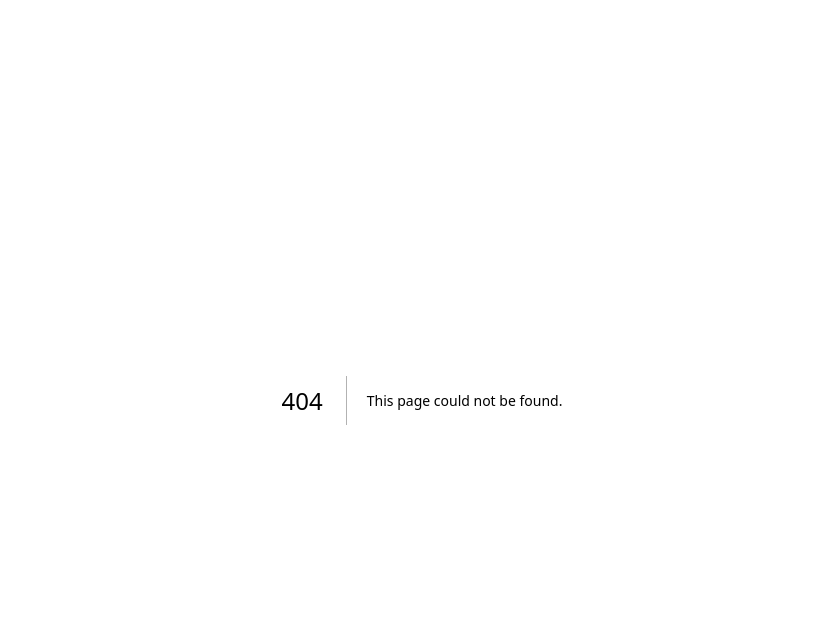
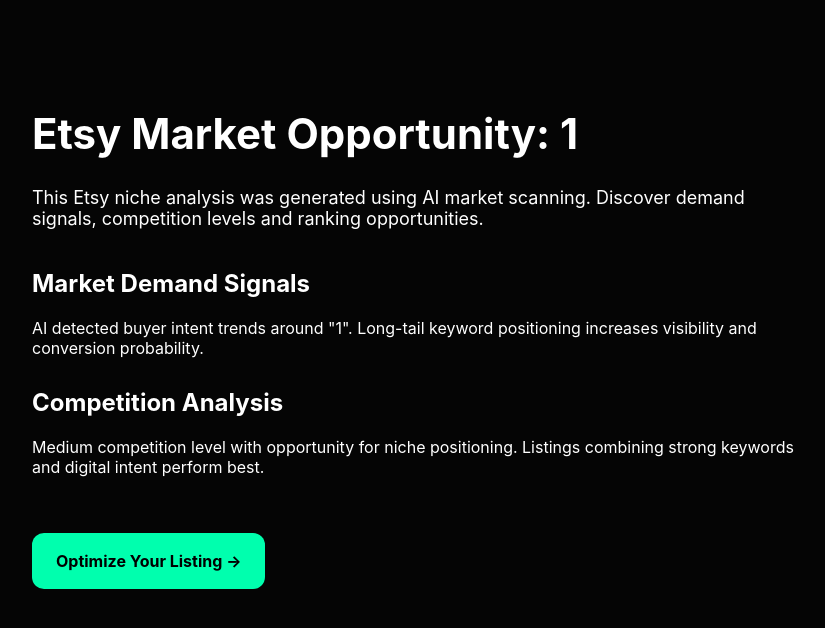
Before and after one commit to cosmicencounters5-png/Etsylister, a Next.js app: page /idea/1 in a window 1280 px wide. Before the commit this address had no page. Shown: the top 628 px of the page, without its empty margins (218-1043 px from the left). Built offline with nearby package versions, Linux system fonts and the light colour scheme.

Commit message:
Create page.tsx

```diff
--- /dev/null
+++ b/app/idea/[slug]/page.tsx
@@ -0,0 +1,92 @@
+import { Metadata } from "next"
+
+type Props = {
+  params:{
+    slug:string
+  }
+}
+
+function decode(slug:string){
+  return slug.replaceAll("-"," ")
+}
+
+export async function generateMetadata({params}:Props):Promise<Metadata>{
+
+  const keyword = decode(params.slug)
+
+  return{
+    title:`${keyword} Etsy Market Analysis (AI Scanner)`,
+    description:`AI analyzed Etsy market opportunity for ${keyword}. Profitability score, demand analysis and strategy.`,
+    robots:{
+      index:true,
+      follow:true
+    }
+  }
+}
+
+export default function Page({params}:Props){
+
+  const keyword = decode(params.slug)
+
+  return(
+
+    <main style={{
+      maxWidth:900,
+      margin:"0 auto",
+      padding:"80px 20px"
+    }}>
+
+      <h1 style={{fontSize:42,fontWeight:700}}>
+        Etsy Market Opportunity: {keyword}
+      </h1>
+
+      <p style={{marginTop:20,fontSize:18}}>
+        This Etsy niche analysis was generated using AI market scanning.
+        Discover demand signals, competition levels and ranking opportunities.
+      </p>
+
+      {/* DEMAND SECTION */}
+
+      <h2 style={{marginTop:40}}>
+        Market Demand Signals
+      </h2>
+
+      <p>
+        AI detected buyer intent trends around "{keyword}".
+        Long-tail keyword positioning increases visibility
+        and conversion probability.
+      </p>
+
+      {/* COMPETITION */}
+
+      <h2 style={{marginTop:30}}>
+        Competition Analysis
+      </h2>
+
+      <p>
+        Medium competition level with opportunity for niche positioning.
+        Listings combining strong keywords and digital intent perform best.
+      </p>
+
+      {/* CTA */}
+
+      <a href="/optimize">
+
+        <button style={{
+          marginTop:40,
+          padding:"18px 24px",
+          background:"#00ffae",
+          borderRadius:12,
+          border:"none",
+          fontWeight:700,
+          cursor:"pointer"
+        }}>
+          Optimize Your Listing →
+        </button>
+
+      </a>
+
+    </main>
+
+  )
+}
```
